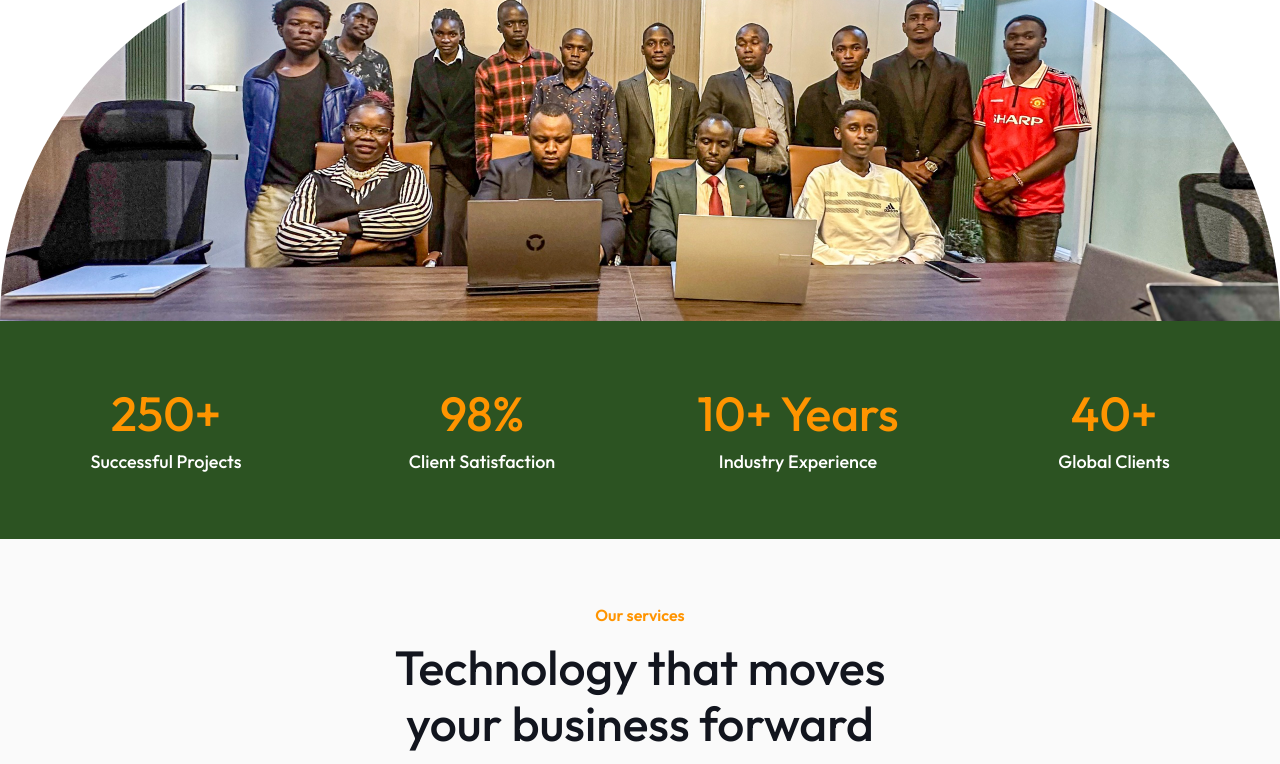
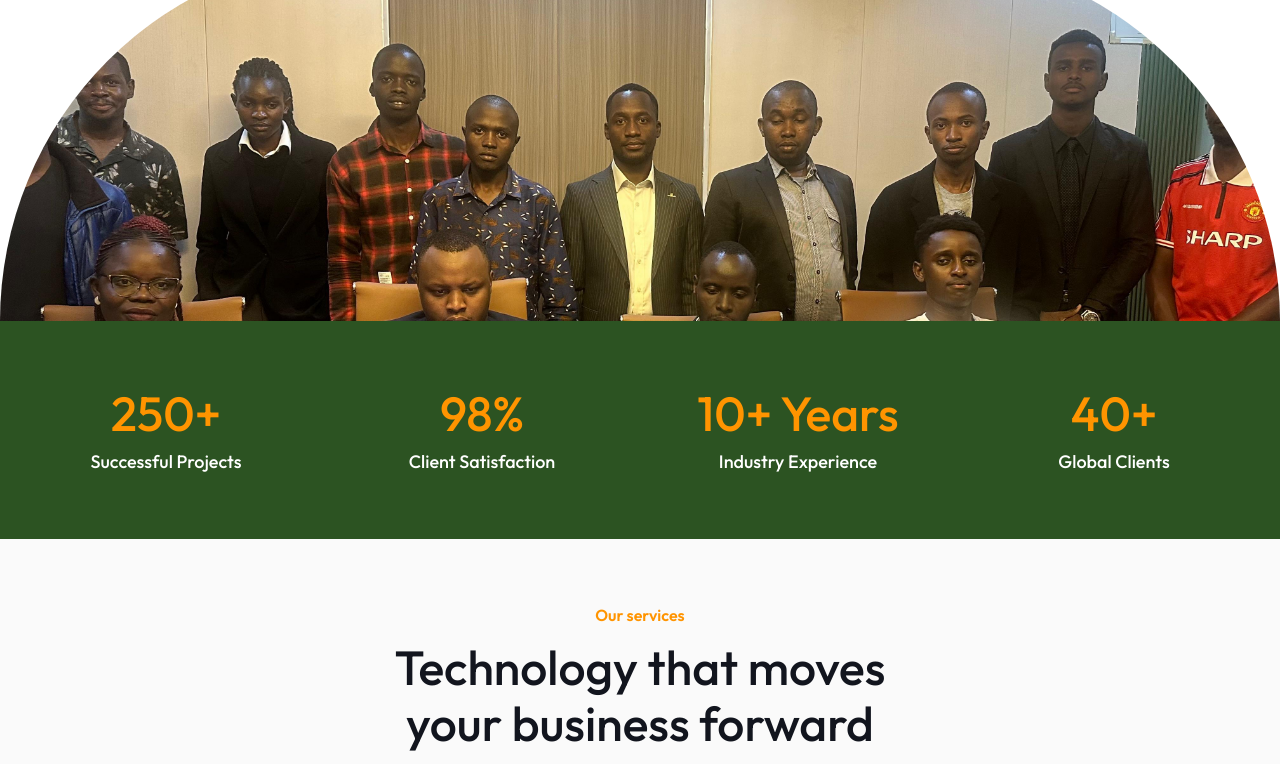
Before and after one commit to Fidel-Masiza/figbloom-landing-page, a plain HTML site: page index.html in a window 1280 px wide. Shown: the part 732-1496 px from the top of the page. Drawn offline with nearby package versions, Linux system fonts and the light colour scheme; a script that the page names is missing.

Commit message:
myvomihtiug

```diff
--- a/index.html
+++ b/index.html
@@ -88,7 +88,7 @@
                     class="mx-auto h-50 max-w-409 overflow-hidden rounded-t-[100px] sm:h-70 sm:rounded-t-[200px] lg:h-92 lg:rounded-t-[370px]"
                 >
                     <img
-                        src="assets/images/hero-img.jpeg"
+                        src="assets/images/hero_img.jpeg"
                         alt="Hero image"
                         class="h-full w-full object-cover object-top"
                     />
```
Also changed, not shown: career/index.html (+2 -2 lines), assets/images/hero_img.jpeg (added).
